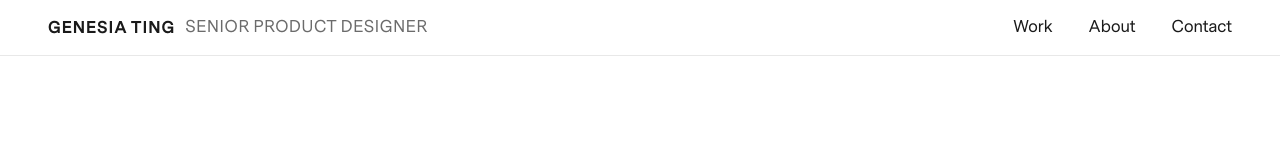
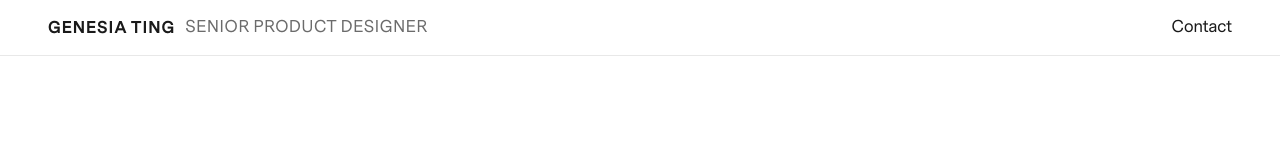
Before and after one commit to genesiating/genesia.github.io, a plain HTML site: page index.html in a window 1280 px wide. Shown: the top 159 px of the page. Drawn offline with Linux system fonts and the light colour scheme; no server answers; a web font is replaced by a local one.

Commit message:
removed nav for now

```diff
--- a/index.html
+++ b/index.html
@@ -1224,8 +1224,6 @@
         <span class="nav-title">Senior Product Designer</span>
       </a>
       <ul class="nav-links">
-        <li><a href="previous-work.html" class="link-dotted">Work</a></li>
-        <li><a href="about.html" class="link-dotted">About</a></li>
         <li><a href="mailto:genesia.ting@gmail.com" class="link-dotted">Contact</a></li>
       </ul>
     </div>
```
Also changed, not shown: 1 other file.
